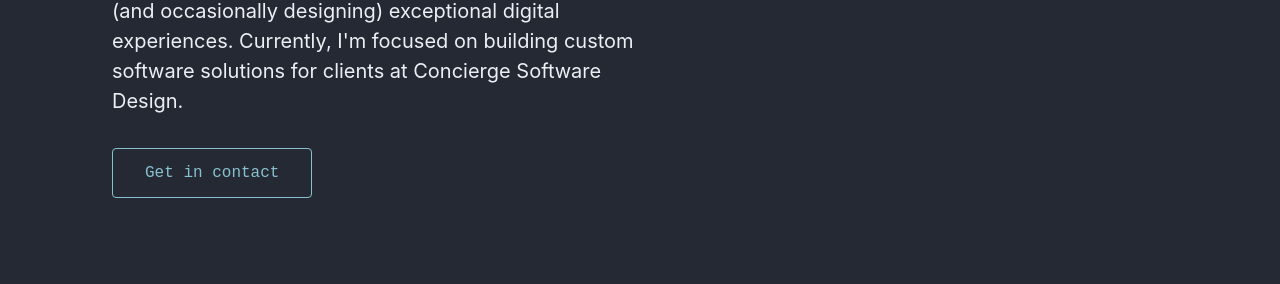
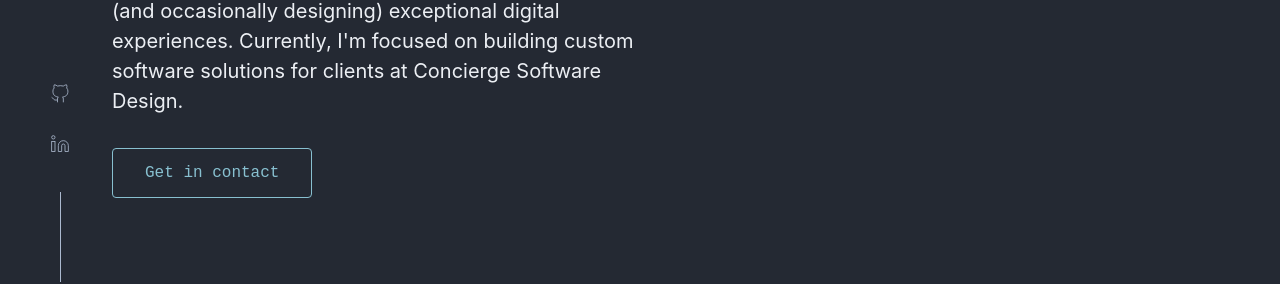
Before and after one commit to jpilapil/portfolio2022, a Next.js app: page / in a window 1280 px wide. Shown: the part 518-802 px from the top of the page. Built offline with nearby package versions, Linux system fonts and the light colour scheme.

Commit message:
add side socials

```diff
--- a/components/about/index.jsx
+++ b/components/about/index.jsx
@@ -1,4 +1,5 @@
 import styles from "./About.module.scss";
+import Image from "next/image";
 
 const Bio = () => {
   const skills = [
--- a/components/contact/Contact.module.scss
+++ b/components/contact/Contact.module.scss
@@ -67,13 +67,13 @@
 
 
 .clickable {
-   color: $ice;
+   color: $light-blue;
+   text-decoration: underline;
 
 }
 
 .clickable:hover {
-   color: $light-blue;
-   text-decoration: underline;
+   color: $ice;
 }
 
 .contactInput {
--- /dev/null
+++ b/components/socials/Socials.module.scss
@@ -0,0 +1,44 @@
+@import "../../styles/colors.scss";
+
+.iconContainer {
+   // padding-left: 3rem;
+   width: 40px;
+   position: fixed;
+   bottom: 0;
+   left: 40px;
+   right: auto;
+   z-index: 10;
+
+   &:after {
+         content: '';
+         display: block;
+         width: 1px;
+         height: 90px;
+         margin: 0 auto;
+         left: 40px;
+         background-color: $light-blue;
+      }
+}
+
+.icons {
+   filter: invert(75%) sepia(4%) saturate(1223%) hue-rotate(178deg) brightness(98%) contrast(90%);
+
+   list-style: none;
+
+   &:last-of-type {
+         margin-bottom: 20px;
+      }
+
+      a {
+         display: inline-block;
+         padding: 10px;
+
+         &:hover,
+         &:focus {
+            transform: translateY(-3px);
+
+            // closest i can find to $ice
+            filter: invert(76%) sepia(20%) saturate(500%) hue-rotate(147deg) brightness(90%) contrast(97%);
+         }
+      }
+}
--- /dev/null
+++ b/components/socials/content.js
@@ -0,0 +1,14 @@
+module.exports = {
+  socials: [
+    {
+      name: "Github",
+      url: "https://github.com/jpilapil",
+      src: "/icons/github.svg",
+    },
+    {
+      name: "LinkedIn",
+      url: "https://www.linkedin.com/in/justinpilapil/",
+      src: "/icons/linkedin.svg",
+    },
+  ],
+};
--- /dev/null
+++ b/components/socials/index.jsx
@@ -0,0 +1,23 @@
+import styles from "./Socials.module.scss";
+import { socials } from "./content";
+import Image from "next/image";
+
+export default function Socials() {
+  return (
+    <div className={`${styles.iconContainer} is-hidden-mobile`}>
+      {socials &&
+        socials.map((social, i) => (
+          <li key={i} className={styles.icons}>
+            <a href={social.url}>
+              <Image
+                src={social.src}
+                alt={social.name}
+                width={20}
+                height={20}
+              />
+            </a>
+          </li>
+        ))}
+    </div>
+  );
+}
--- a/pages/_app.js
+++ b/pages/_app.js
@@ -4,6 +4,7 @@ import "./app.scss";
 import AOS from "aos";
 import "aos/dist/aos.css";
 import Navigation from "../components/navigation/Navigation";
+import Socials from "../components/socials";
 
 function MyApp({ Component, pageProps }) {
   // control for fade in animation on components
@@ -20,6 +21,7 @@ function MyApp({ Component, pageProps }) {
       </Head>
       <Navigation />
       <Component {...pageProps} />
+      <Socials />
     </>
   );
 }
```
Also changed, not shown: public/icons/github.svg (added), public/icons/linkedin.svg (added).
